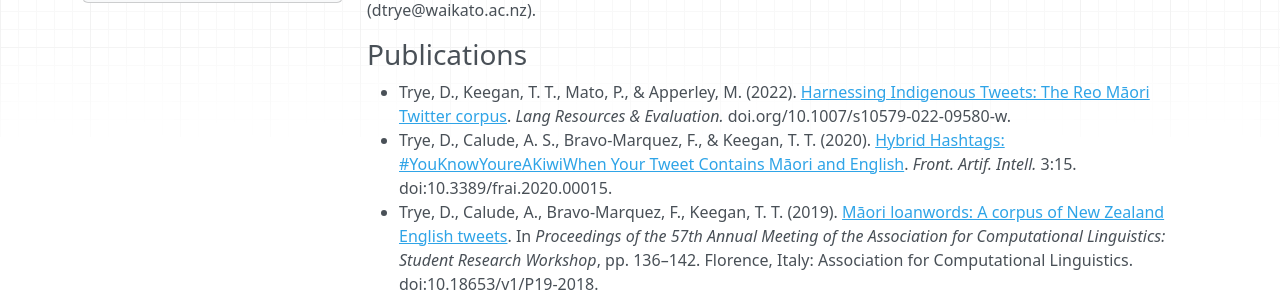
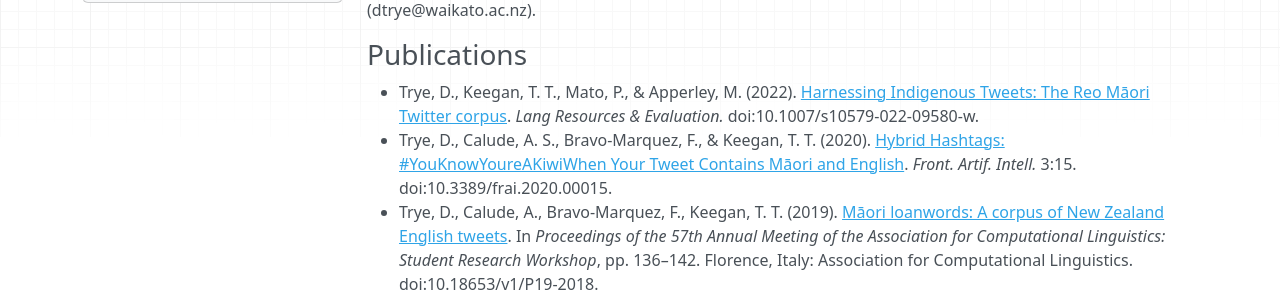
Before and after one commit to Waikato/kiwiwords, an MkDocs documentation site: the page built from docs/index.md, in a window 1280 px wide and 900 px high, scrolled down 686 px. Shown: the part 169-469 px from the top of the window. Built offline with MkDocs 1.6.1, drawn with Linux system fonts in a browser that asks for light colours; nearby versions of some CDN libraries.

Commit message:
Update index.md

```diff
--- a/docs/index.md
+++ b/docs/index.md
@@ -17,7 +17,7 @@ If you would like to get in touch with us, please email [Andreea Calude](https:/
 
 ### Publications
 
-- Trye, D., Keegan, T. T., Mato, P., & Apperley, M. (2022). [Harnessing Indigenous Tweets: The Reo Māori Twitter corpus](https://link.springer.com/article/10.1007/s10579-022-09580-w). <em>Lang Resources & Evaluation.</em> doi.org/10.1007/s10579-022-09580-w.
+- Trye, D., Keegan, T. T., Mato, P., & Apperley, M. (2022). [Harnessing Indigenous Tweets: The Reo Māori Twitter corpus](https://link.springer.com/article/10.1007/s10579-022-09580-w). <em>Lang Resources & Evaluation.</em> doi:10.1007/s10579-022-09580-w.
 - Trye, D., Calude, A. S., Bravo-Marquez, F., & Keegan, T. T. (2020). [Hybrid Hashtags: #YouKnowYoureAKiwiWhen Your Tweet Contains Māori and English](https://www.frontiersin.org/articles/10.3389/frai.2020.00015/full). <i>Front. Artif. Intell.</i> 3:15. doi:10.3389/frai.2020.00015.
 - Trye, D., Calude, A., Bravo-Marquez, F., Keegan, T. T. (2019). [Māori loanwords: A corpus of New Zealand English tweets](https://www.aclweb.org/anthology/P19-2018/). In <i>Proceedings of the 57th Annual Meeting of the Association for Computational Linguistics: Student Research Workshop</i>, pp. 136–142. Florence, Italy: Association for Computational Linguistics. doi:10.18653/v1/P19-2018.
 
```
